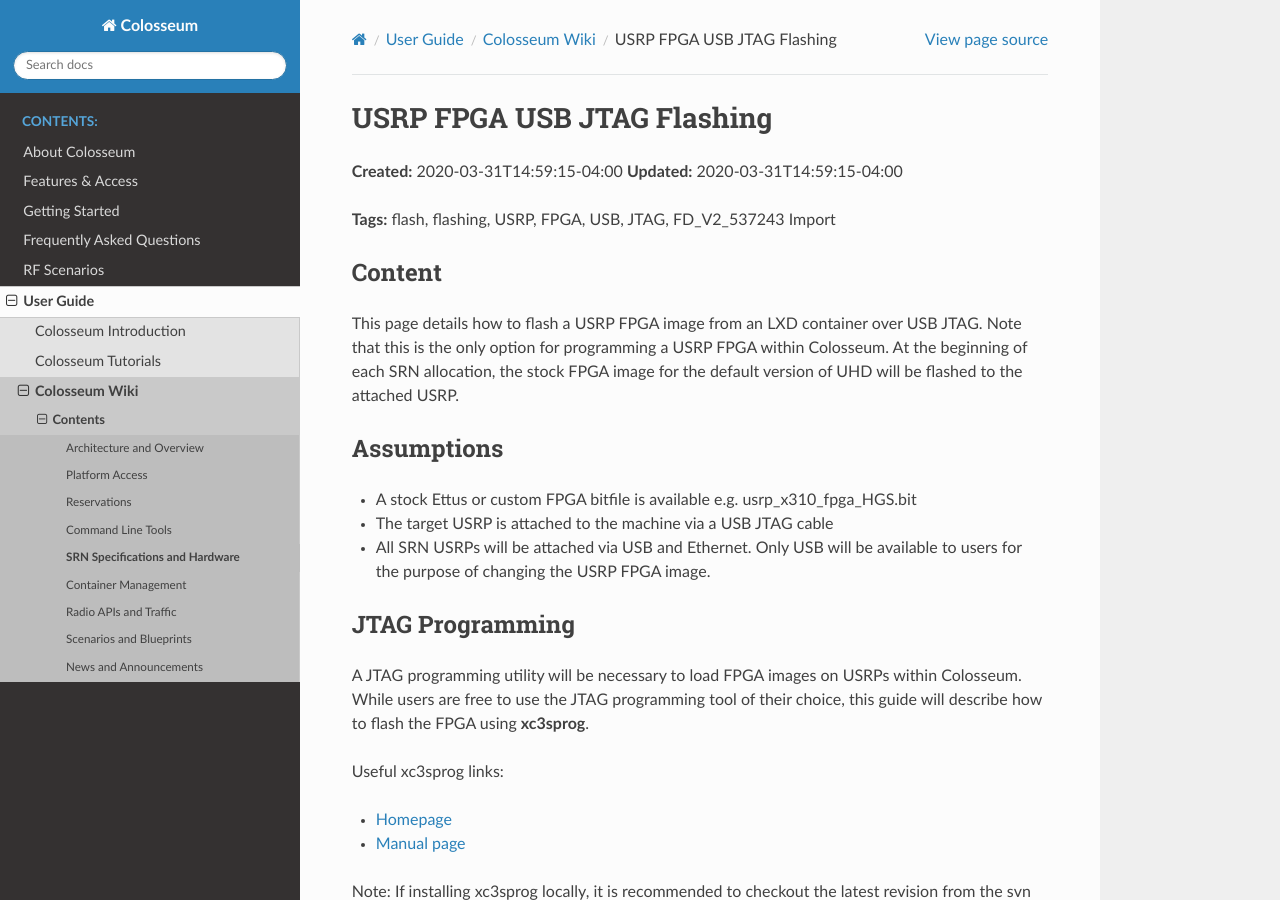
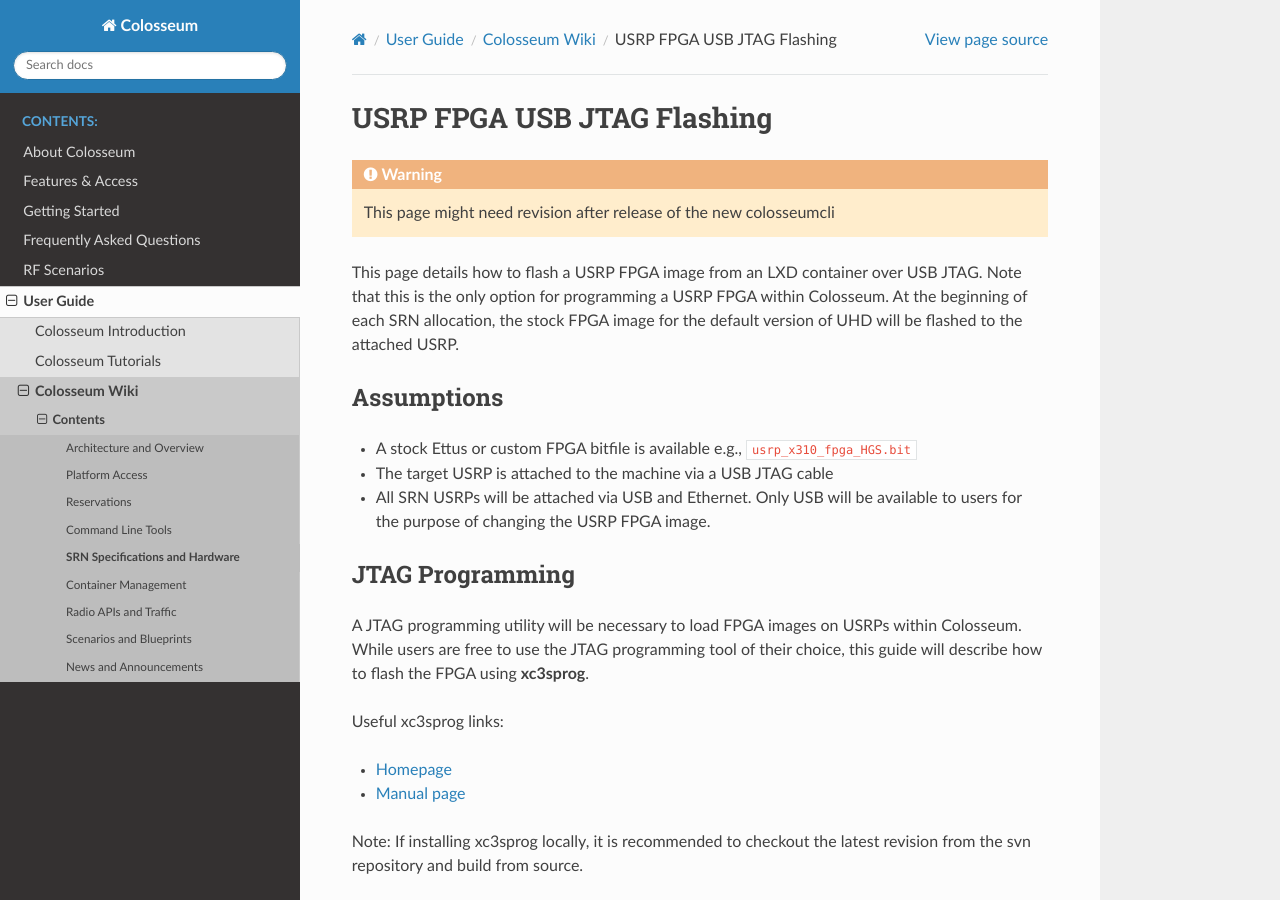
Before and after one commit to colosseum-wiot/user-documentation, a Sphinx documentation site: the page built from docs/source/user_guide/colosseum_wiki/usrp_fpga_usb_jtag_flashing.rst, in a window 1280 px wide and 900 px high. Built offline with Sphinx 7.4.7 and the Read the Docs theme 3.1.0, drawn with Linux system fonts in a browser that asks for light colours; pages that are not in the unit, such as notebooks, are missing from menus; some of the changed text lies outside the part shown.

Commit message:
Colosseum wiki - WIP

```diff
--- a/docs/source/user_guide/colosseum_wiki/usrp_fpga_usb_jtag_flashing.rst
+++ b/docs/source/user_guide/colosseum_wiki/usrp_fpga_usb_jtag_flashing.rst
@@ -1,20 +1,16 @@
 USRP FPGA USB JTAG Flashing
 ==========================
 
-**Created:** 2020-03-31T14:59:15-04:00
-**Updated:** 2020-03-31T14:59:15-04:00
+.. warning::
 
-**Tags:** flash, flashing, USRP, FPGA, USB, JTAG, FD_V2_537243 Import
-
-Content
--------
+    This page might need revision after release of the new colosseumcli
 
 This page details how to flash a USRP FPGA image from an LXD container over USB JTAG. Note that this is the only option for programming a USRP FPGA within Colosseum. At the beginning of each SRN allocation, the stock FPGA image for the default version of UHD will be flashed to the attached USRP.
 
 Assumptions
 ---------
 
-- A stock Ettus or custom FPGA bitfile is available e.g. usrp_x310_fpga_HGS.bit
+- A stock Ettus or custom FPGA bitfile is available e.g., ``usrp_x310_fpga_HGS.bit``
 - The target USRP is attached to the machine via a USB JTAG cable
 - All SRN USRPs will be attached via USB and Ethernet. Only USB will be available to users for the purpose of changing the USRP FPGA image.
 
@@ -100,23 +96,28 @@ The first step in forwarding the USB JTAG device to a container is determining t
     Bus 001 Device 001: ID 1d6b:0002 Linux Foundation 2.0 root hub
 
 In this example, the second from bottom line is our JTAG device:
-**Bus 001 Device 003: ID 0403:6010 Future Technology Devices International, Ltd FT2232C Dual USB-UART/FIFO IC**
+
+.. code-block:: bash
+
+    Bus 001 Device 003: ID 0403:6010 Future Technology Devices International, Ltd FT2232C Dual USB-UART/FIFO IC
 
 Of particular interest are the bus and device numbers:
-**Bus 001 Device 003**
+
+.. code:: bash
+
+    Bus 001 Device 003
 
 In order to forward a USB device to an LXC container, the following command is called:
 
 .. code-block:: bash
 
-    lxc config device add CONTAINER usb unix-char path=/dev/bus/usb/BUS/DEVICE
+     lxc config device add <containerName> usb unix-char path=/dev/bus/usb/<busNum>/<deviceNum>
 
 Here is an example call and output:
 
 .. code-block:: bash
 
     sc2-user@sc2-srn-014:~$ lxc config device add b-fresh usb unix-char path=/dev/bus/usb/001/003
-
     Device usb added to b-fresh
 
 After running this command, running lsusb in the container should show the same output as on the host machine and the container should have access to the JTAG device.
```
Also changed, not shown: docs/source/user_guide/colosseum_wiki/usrp_fpgas.rst (+23 -26 lines).
